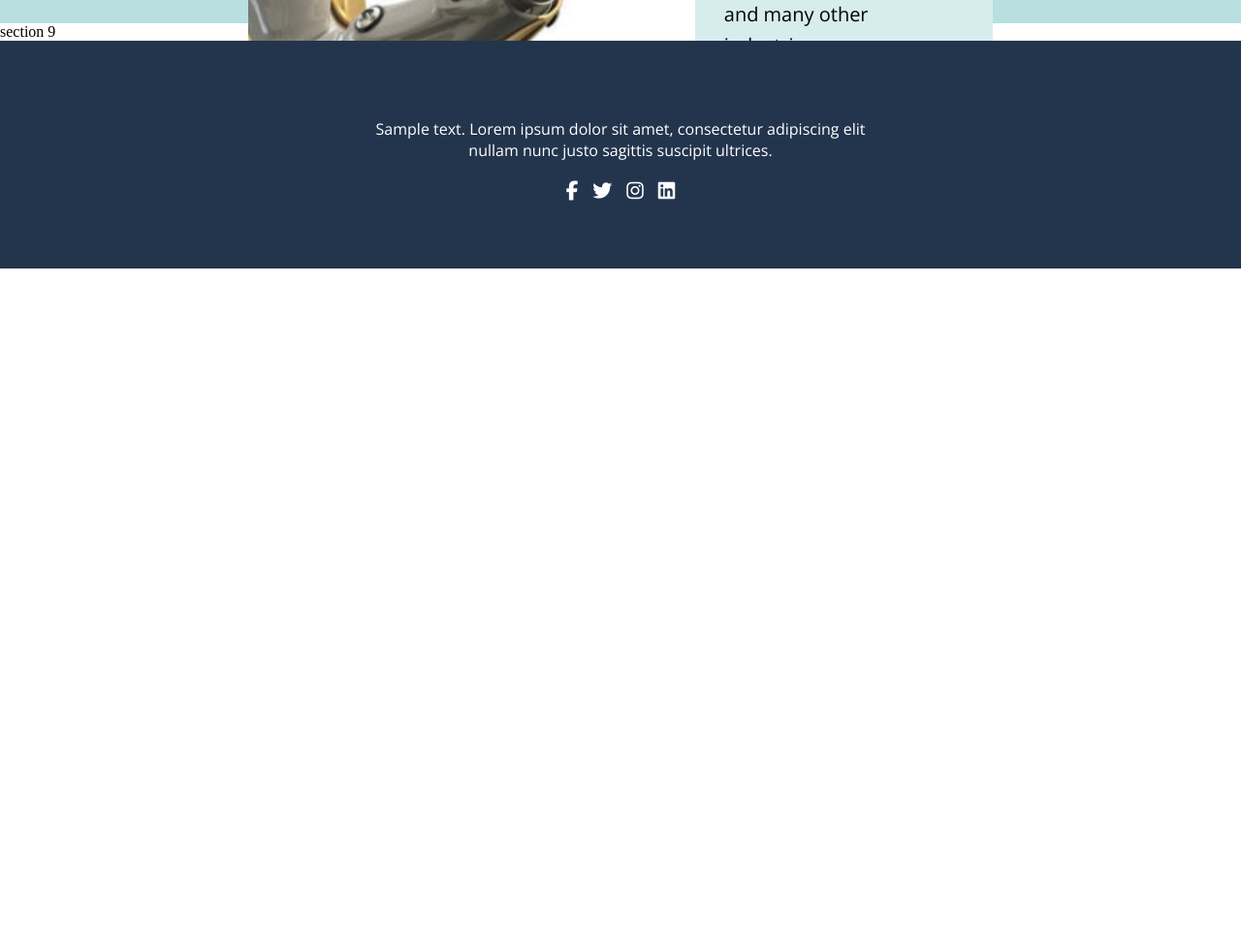
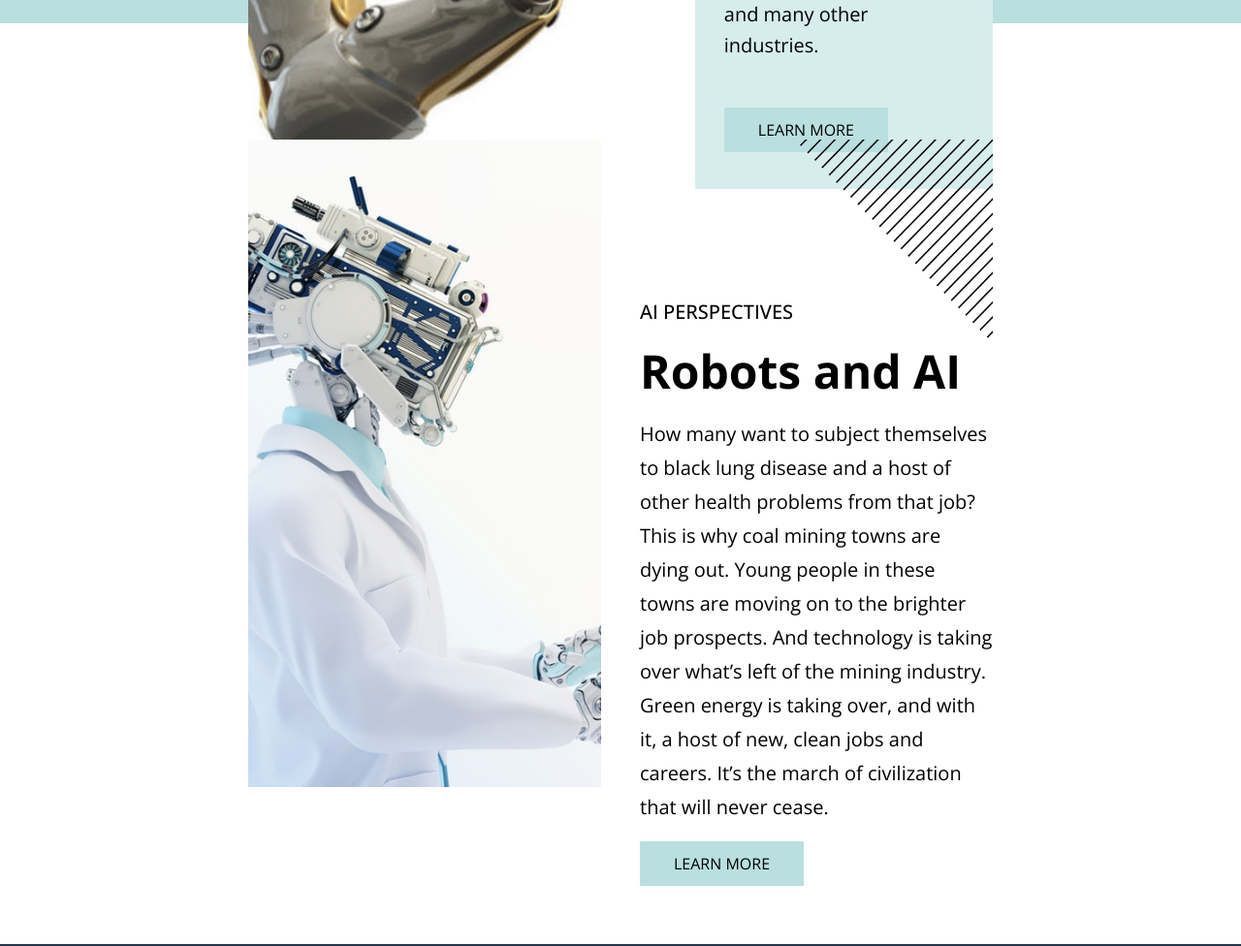
Before and after one commit to SanThorjf/robots, a plain HTML site: page index.html in a window 1280 px wide. Shown: the part 5644-6620 px from the top of the page at 97% size. Before the commit the page ends 5944 px from the top, so only its background shows below. Drawn offline with nearby package versions, Linux system fonts and the light colour scheme.

Commit message:
Criação da section perspectives

```diff
--- a/css/style.css
+++ b/css/style.css
@@ -16,6 +16,7 @@
     --bg-gold: #aea16a;
     --bg-graydark: #333333;
     --bg-black: #000;
+    --color-barhover: #98caca;
 }
 
 .container {
@@ -229,6 +230,9 @@
     background-color: var(--color-bar);
     padding: 15px 40px;
 }
+.item5 a:hover {
+    background-color: var(--color-barhover);
+}
 
 
 .bg-gray {
@@ -389,6 +393,69 @@
     text-transform: uppercase;
     color: var(--bg-black);
 }
+.text-artificialIntelligence a:hover {
+    background-color: var(--color-barhover);
+}
+
+
+
+.perspectives {
+    width: 100%;
+    height: 950px;
+}
+.container-perspectives {
+    width: 60%;
+    margin: 0 auto;
+    display: flex;
+    padding: 120px 0 0 0;
+}
+.img-perspectives {
+    flex: 1;
+    width: 600px;
+    height: 668px;
+    margin: 0 auto 24px 0;
+    background-image: url("../images/img15.jpg");
+    background-size: cover;
+    background-position: 50% 50%;
+}
+.text-perspectives {
+    flex: 1;
+    width: 50%;
+    padding: 0 0 0 40px;
+}
+.text-perspectives h5 {
+    font: 500 20px var(--font-primary);
+    margin-top: -50px;
+}
+.text-perspectives h2 {
+    font: 700 48px var(--font-primary);
+    margin-top: 15px;
+}
+.text-perspectives p {
+    font: 300 20px var(--font-primary);
+    margin-top: 15px;
+    margin-bottom: 30px;
+    line-height: 35px;
+}
+.text-perspectives a {
+    background-color: var(--color-bar);
+    text-decoration: none;
+    font: 16px var(--font-primary);
+    text-transform: uppercase;
+    color: var(--bg-black);
+    padding: 12px 35px;
+}
+.text-perspectives a:hover {
+    background-color: var(--color-barhover);
+}
+
+.triagle {
+    text-align: end;
+}
+.triagle img {
+    width: 204px;
+    height: 210px;
+}
 
 
 /* FOOTER */
--- a/index.html
+++ b/index.html
@@ -176,8 +176,30 @@
                         </div>
                     </div>
                 </section>
-                <section>
-                    section 9
+                <section class="perspectives">
+                    <div class="container-perspectives">
+                        <div class="img-perspectives">
+
+                        </div>
+                        <div class="text-perspectives">
+                            <div class="triagle">
+                                <img src="./images/img16.png" alt="">
+                            </div>
+                            <h5>AI PERSPECTIVES</h5>
+                            <h2>Robots and AI</h2>
+                            <p>How many want to subject themselves to black lung
+                                disease and a host of other health problems from
+                                that job? This is why coal mining towns are dying
+                                out. Young people in these towns are moving on to
+                                the brighter job prospects. And technology is
+                                taking over what’s left of the mining industry.
+                                Green energy is taking over, and with it, a host
+                                of new, clean jobs and careers. It’s the march of
+                                civilization that will never cease.
+                            </p>
+                            <a href="#">learn more</a>
+                        </div>
+                    </div>
                 </section>
             </div>
         </main>
```
